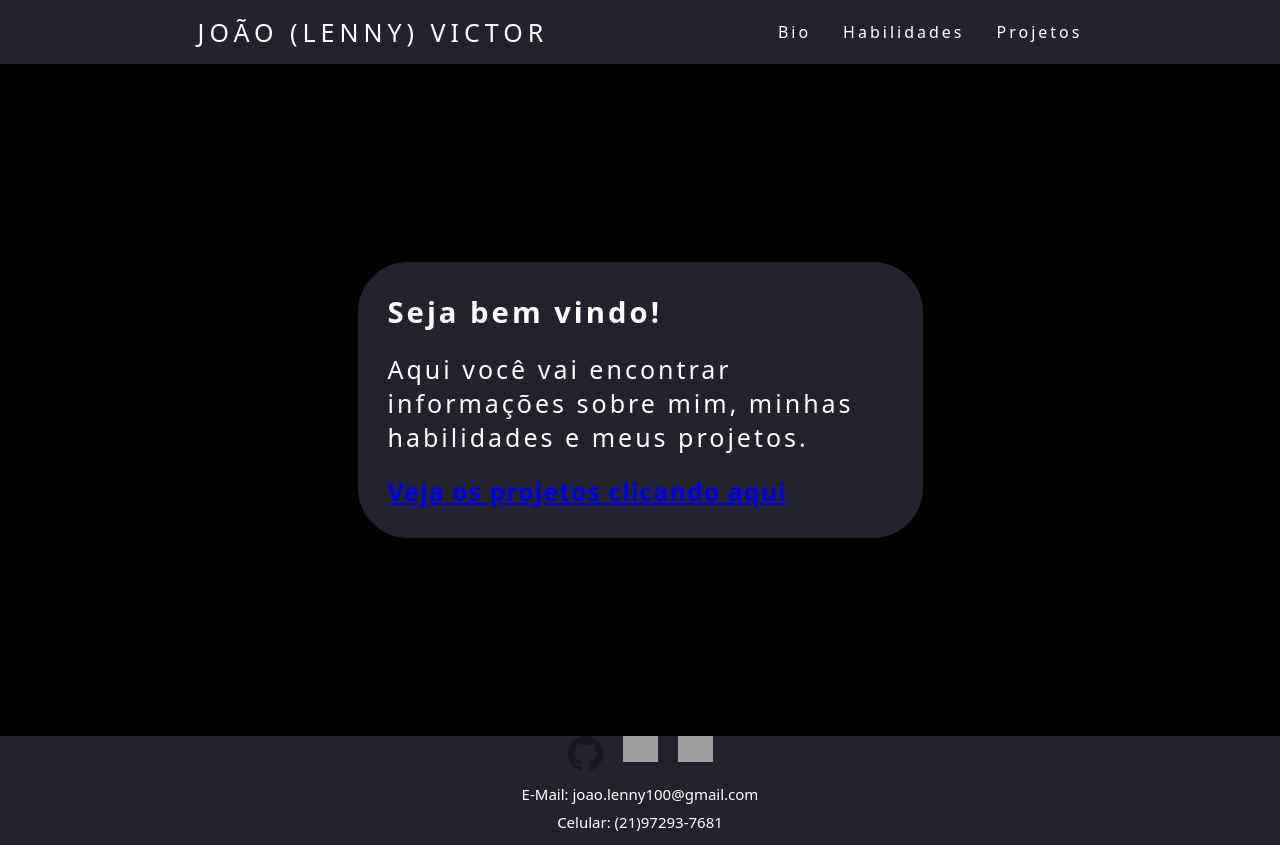
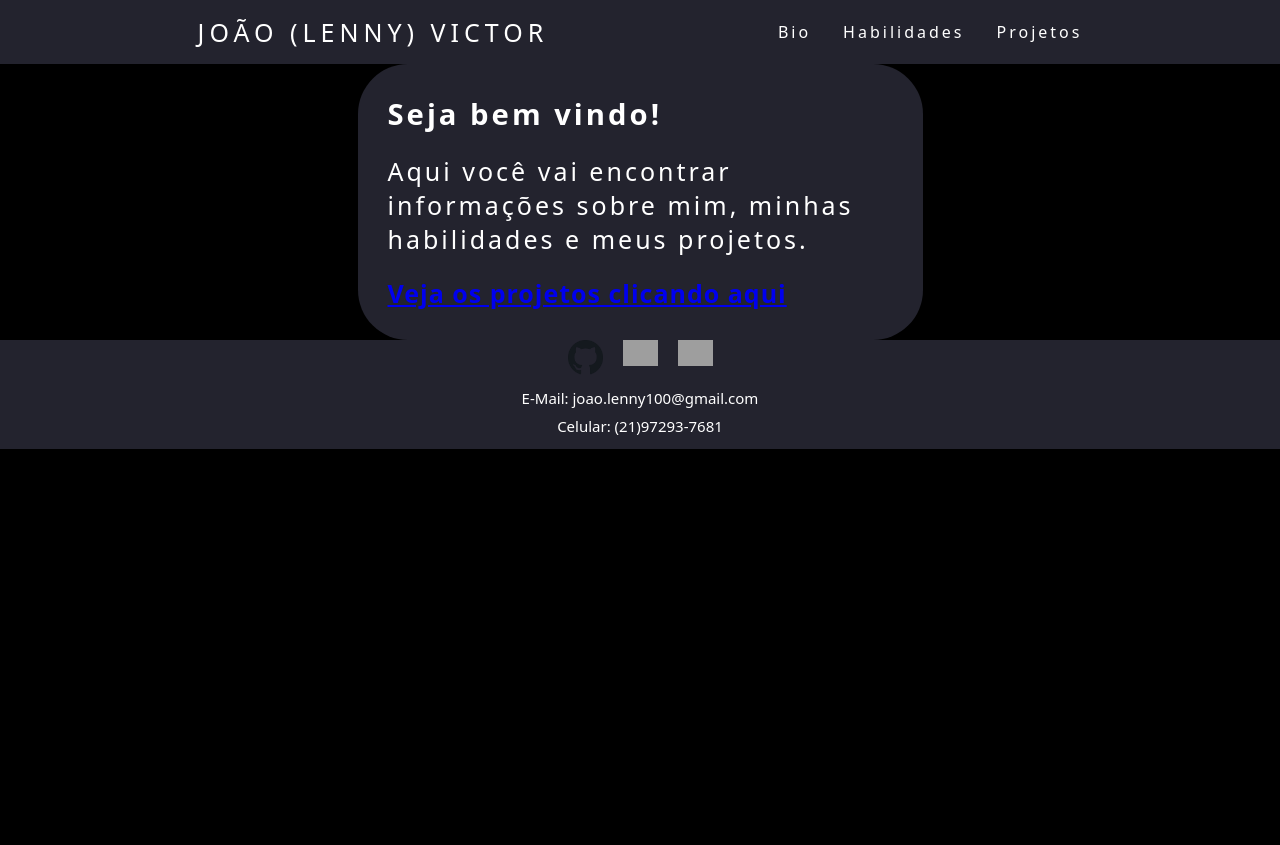
Before and after one commit to JVLENNY10/JVLENNY10.github.io, a React (Create React App) app: page / in a window 1280 px wide. After the commit the page ends 800 px from the top, so only its background shows below. Built offline with nearby package versions, Linux system fonts and the light colour scheme; grey boxes are pictures that could not be loaded.

Commit message:
Pages - Home.jsx
- Editando algumas tags;
- Editando algumas classes.

```diff
--- a/src/pages/Home.jsx
+++ b/src/pages/Home.jsx
@@ -9,8 +9,8 @@ function Home() {
     <>
       <Header />
 
-      <div className="home-page">
-        <section className="home-section">
+      <section className="home-section">
+        <div className="home-info-container">
           <article>
             <h1>Seja bem vindo!</h1>
 
@@ -23,8 +23,8 @@ function Home() {
           <Link to="/projects">
             Veja os projetos clicando aqui
           </Link>
-        </section>
-      </div>
+        </div>
+      </section>
 
       <Footer />
     </>
```
